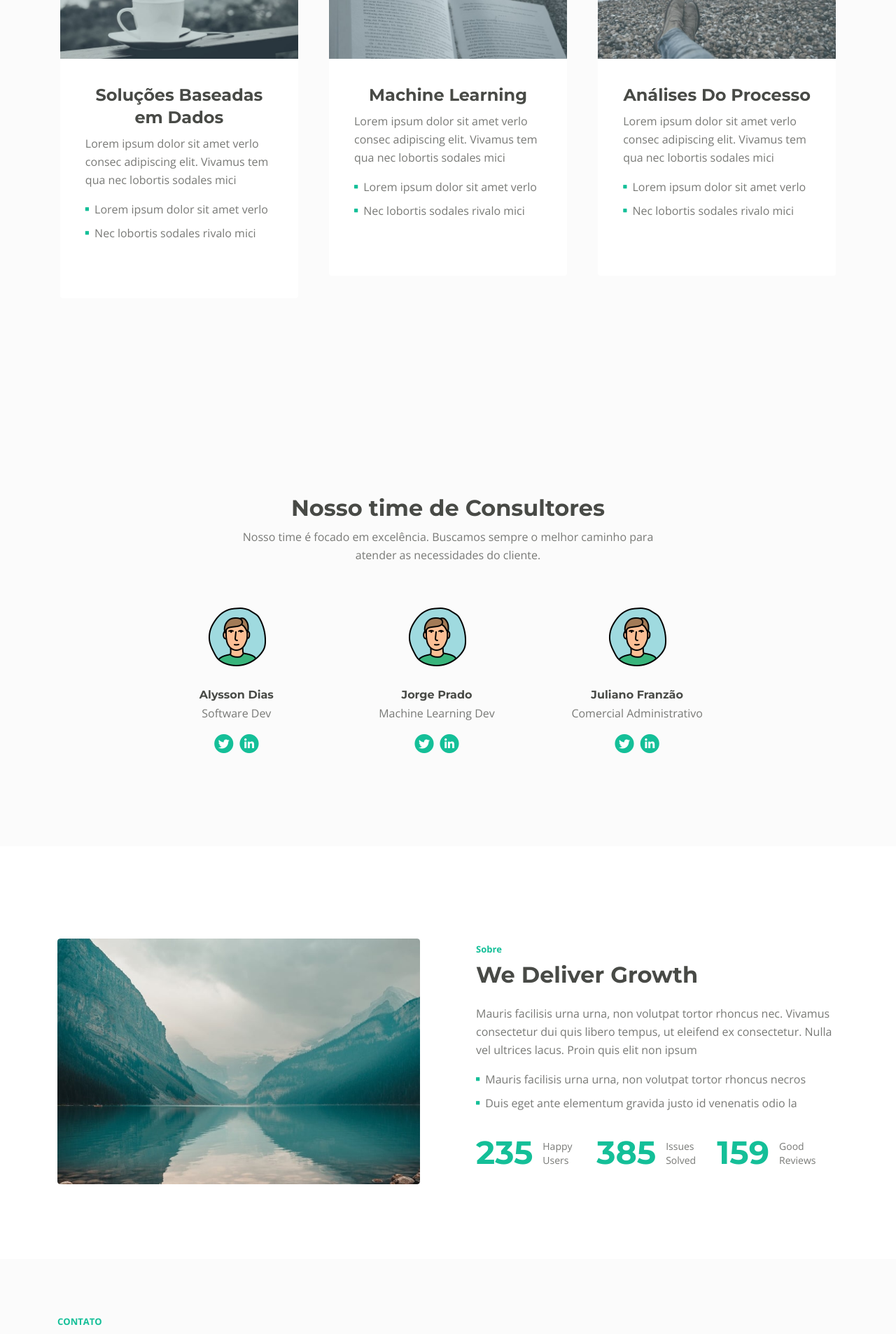
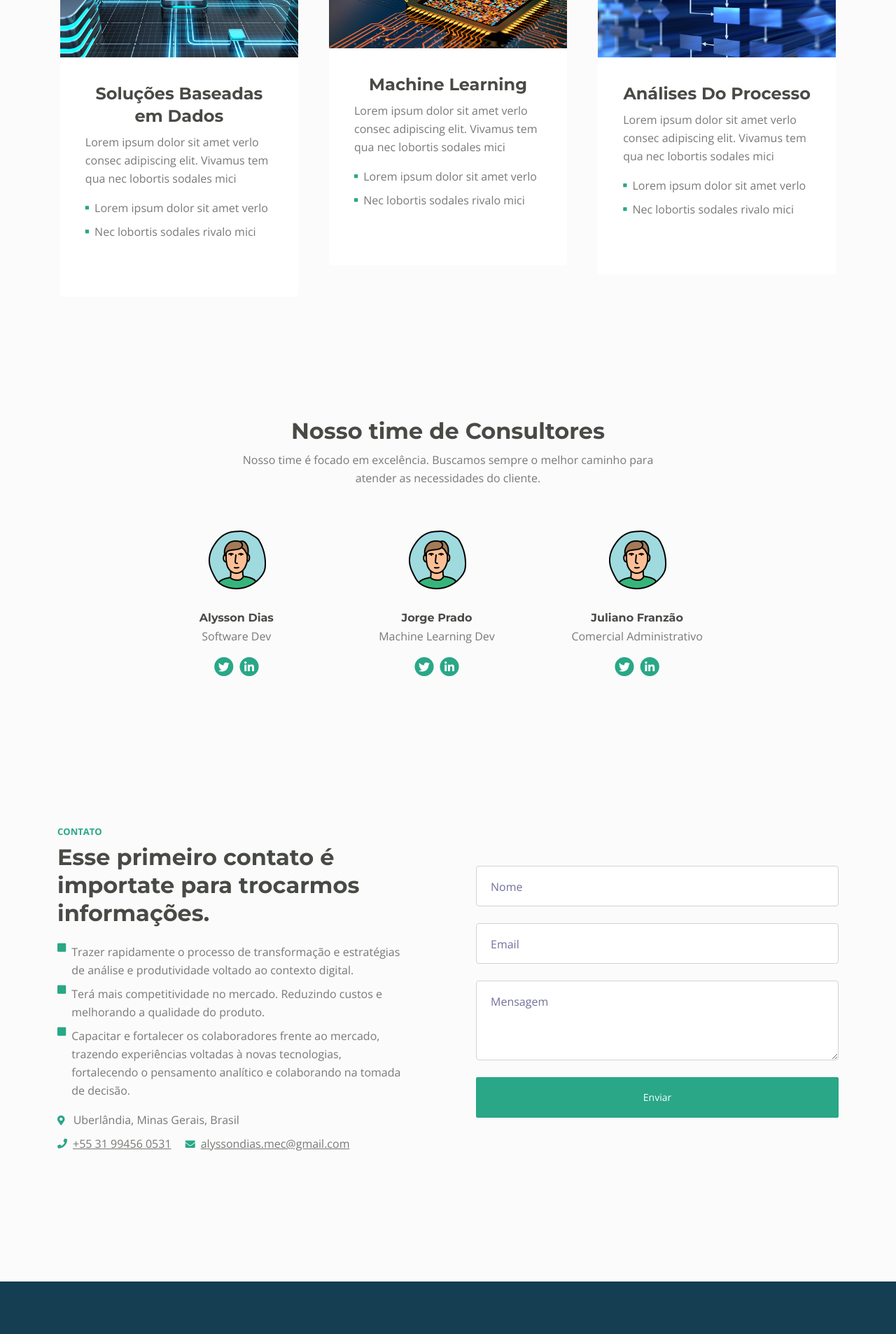
Before and after one commit to alyssondiasmec/iqualis_site, a PHP site: page / in a window 1280 px wide. Shown: the part 2320-4226 px from the top of the page at 70% size. Run offline with PHP 8.4, Linux system fonts and the light colour scheme.

Commit message:
fix: images

```diff
--- a/css/styles.css
+++ b/css/styles.css
@@ -143,11 +143,11 @@ a:hover {
 }
 
 .green {
-	color: #14bf98;
+	color: #29a787;
 }
 
 .section-title {
-	color: #14bf98;
+	color: #29a787;
 	font-weight: 700;
 	font-size: 0.8125rem;
 	line-height: 1.125rem;
@@ -284,9 +284,9 @@ a:hover {
 	display: inline-block;
 	width: 100%;
 	height: 3.625rem;
-	border: 1px solid #14bf98;
+	border: 1px solid #29a787;
 	border-radius: 2px;
-	background-color: #14bf98;
+	background-color: #29a787;
 	color: #ffffff;
 	font-weight: 400;
 	font-size: 0.875rem;
@@ -686,7 +686,7 @@ a:hover {
 }
 
 .cards-2 .list-unstyled .fas {
-	color: #14bf98;
+	color: #29a787;
 	font-size: 0.375rem;
 	line-height: 1.625rem;
 }
@@ -1228,7 +1228,7 @@ a:hover {
 /*     Team     */
 /****************/
 .card-2 {
-	padding-top: 7.75rem;
+	padding-top: 1rem;
 	padding-bottom: 4.25rem;
 	text-align: center;
 }
@@ -1294,7 +1294,7 @@ a:hover {
 }
 
 .card-2 .fa-circle {
-	color: #14bf98;
+	color: #29a787;
 	transition: all 0.2s ease;
 }
 
@@ -1353,7 +1353,7 @@ a:hover {
 }
 
 .counter .list-unstyled .fas {
-	color: #14bf98;
+	color: #29a787;
 	font-size: 0.375rem;
 	line-height: 1.625rem;
 }
@@ -1380,7 +1380,7 @@ a:hover {
 
 .counter .counter-container .purecounter {
 	margin-bottom: 0.125rem;
-	color: #14bf98;
+	color: #29a787;
 	font-weight: 700;
 	font-size: 2.875rem;
 	line-height: 3.25rem;
@@ -1423,7 +1423,7 @@ a:hover {
 .form-2 .list-unstyled .fab {
 	margin-right: 0.5rem;
 	font-size: 0.875rem;
-	color: #14bf98;
+	color: #29a787;
 }
 
 .form-2 .list-unstyled .fa-phone {
--- a/index.html
+++ b/index.html
@@ -112,7 +112,7 @@
                     <div class="text-container">
                         <h1 class="h1-large">
                             iQualis
-                            <span class="replace-me"> é Automação, é Atimização de fluxo, é Redução de Gastos</span>
+                            <span class="replace-me"> é Automação, é Otimização de fluxo, é Redução de Gastos</span>
                         </h1>
                         <p class="p-large">Temos um time competente e focado em resolução de problemas, com as
                             ferramentas mais utilizadas atualmente no mercado.</p>
@@ -147,7 +147,7 @@
                 </div> <!-- end of col -->
                 <div class="col-lg-7">
                     <div class="image-container">
-                        <img class="img-fluid" src="images/intro-office.jpg" alt="alternative">
+                        <img class="img-fluid" src="images/back_dash.jpg" alt="alternative">
                     </div> <!-- end of image-container -->
                 </div> <!-- end of col -->
             </div> <!-- end of row -->
@@ -232,7 +232,7 @@
                     <!-- Card -->
                     <div class="card">
                         <div class="card-image">
-                            <img class="img-fluid" src="images/service-1.jpg" alt="alternative">
+                            <img class="img-fluid" src="images/back_database.jpg" alt="alternative">
                         </div>
                         <div class="card-body">
                             <h4 class="card-title">Soluções Baseadas em Dados</h4>
@@ -256,7 +256,7 @@
                     <!-- Card -->
                     <div class="card">
                         <div class="card-image">
-                            <img class="img-fluid" src="images/service-2.jpg" alt="alternative">
+                            <img class="img-fluid" src="images/back_machine_learning.jpg" alt="alternative">
                         </div>
                         <div class="card-body">
                             <h4 class="card-title">Machine Learning</h4>
@@ -280,7 +280,7 @@
                     <!-- Card -->
                     <div class="card">
                         <div class="card-image">
-                            <img class="img-fluid" src="images/service-3.jpg" alt="alternative">
+                            <img class="img-fluid" src="images/back_process.jpg" alt="alternative">
                         </div>
                         <div class="card-body">
                             <h4 class="card-title">Análises Do Processo</h4>
@@ -400,69 +400,6 @@
         </div> <!-- end of container -->
     </div> <!-- end of card-2 -->
     <!-- end of team -->
-
-
-    <!-- About -->
-    <div id="about" class="counter">
-        <div class="container">
-            <div class="row">
-                <div class="col-lg-5 col-xl-6">
-                    <div class="image-container">
-                        <img class="img-fluid" src="images/about.jpg" alt="alternative">
-                    </div> <!-- end of image-container -->
-                </div> <!-- end of col -->
-                <div class="col-lg-7 col-xl-6">
-                    <div class="text-container">
-                        <div class="section-title">Sobre</div>
-                        <h2>We Deliver Growth</h2>
-                        <p>Mauris facilisis urna urna, non volutpat tortor rhoncus nec. Vivamus consectetur dui quis
-                            libero tempus, ut eleifend ex consectetur. Nulla vel ultrices lacus. Proin quis elit non
-                            ipsum</p>
-                        <ul class="list-unstyled li-space-lg">
-                            <li class="d-flex">
-                                <i class="fas fa-square"></i>
-                                <div class="flex-grow-1">Mauris facilisis urna urna, non volutpat tortor rhoncus necros
-                                </div>
-                            </li>
-                            <li class="d-flex">
-                                <i class="fas fa-square"></i>
-                                <div class="flex-grow-1">Duis eget ante elementum gravida justo id venenatis odio la
-                                </div>
-                            </li>
-                        </ul>
-
-                        <!-- Counter -->
-                        <div class="counter-container">
-                            <div class="counter-cell">
-                                <div class="wrapper">
-                                    <div data-purecounter-start="0" data-purecounter-end="235"
-                                        data-purecounter-duration="3" class="purecounter">1</div>
-                                    <div class="counter-info">Happy Users</div>
-                                </div>
-                            </div> <!-- end of counter-cell -->
-                            <div class="counter-cell">
-                                <div class="wrapper">
-                                    <div data-purecounter-start="0" data-purecounter-end="385"
-                                        data-purecounter-duration="1.5" class="purecounter">1</div>
-                                    <div class="counter-info">Issues Solved</div>
-                                </div>
-                            </div> <!-- end of counter-cell -->
-                            <div class="counter-cell">
-                                <div class="wrapper">
-                                    <div data-purecounter-start="0" data-purecounter-end="159"
-                                        data-purecounter-duration="3" class="purecounter">1</div>
-                                    <div class="counter-info">Good Reviews</div>
-                                </div>
-                            </div> <!-- end of counter-cell -->
-                        </div> <!-- end of counter-container -->
-                        <!-- end of counter -->
-
-                    </div> <!-- end of text-container -->
-                </div> <!-- end of col -->
-            </div> <!-- end of row -->
-        </div> <!-- end of container -->
-    </div> <!-- end of counter -->
-    <!-- end of about -->
 
 
     <!-- Contact -->
```
Also changed, not shown: other parts of css/styles.css (+37 -37 lines), save.html (+64 -1 lines), images/back_dash.jpg (added), images/back_database.jpg (added), images/back_health.jpg (added), images/back_machine_learning.jpg (added), images/back_process.jpg (added).
